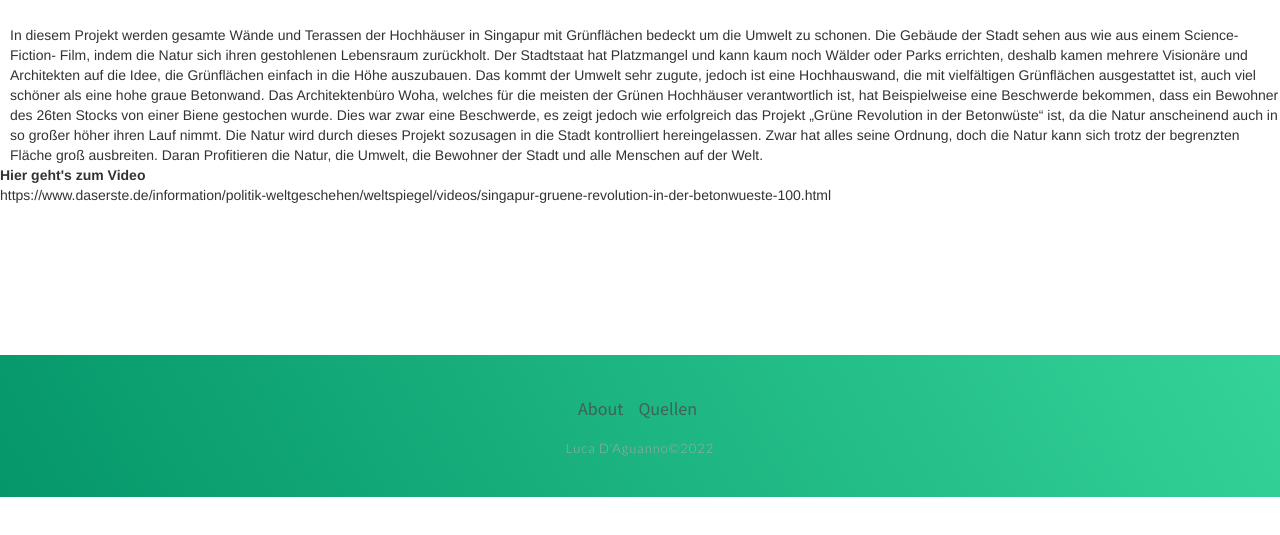
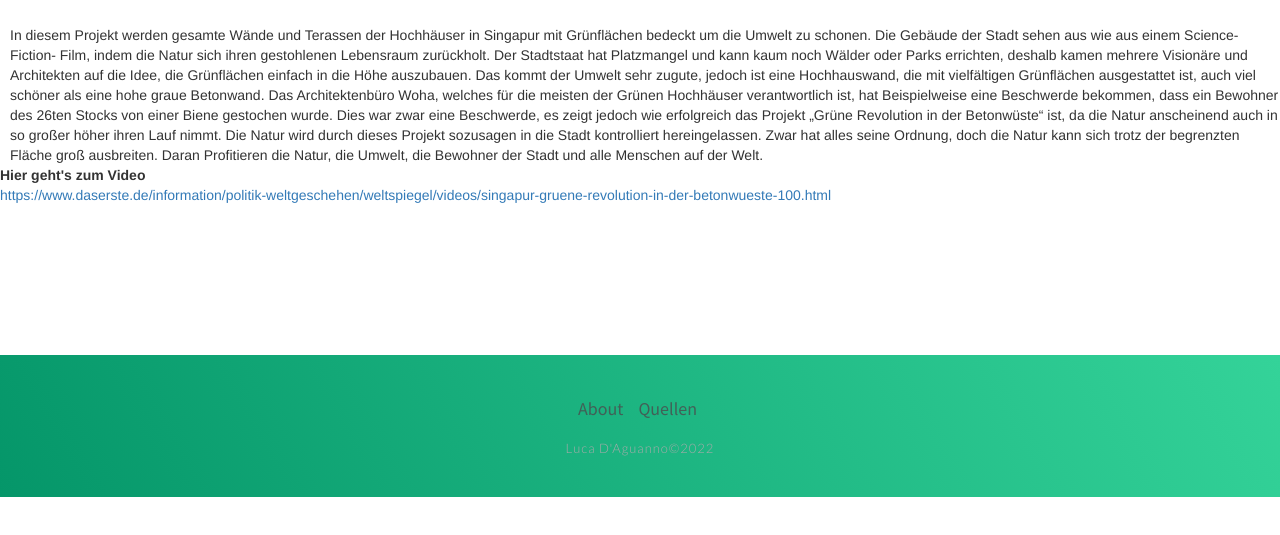
Before and after one commit to Luca180405/erdkunde, a plain HTML site: page betonwüste.html in a window 1280 px wide. Shown: the part 95-630 px from the top of the page. Drawn offline with nearby package versions, Linux system fonts and the light colour scheme.

Commit message:
Update betonwüste.html

```diff
--- a/betonwüste.html
+++ b/betonwüste.html
@@ -53,8 +53,9 @@ die Natur, die Umwelt, die Bewohner der Stadt und alle Menschen auf der Welt. </
 
     <div><span style="font-weight: bold;">Hier geht's zum Video</span>
     <br>
-        https://www.daserste.de/information/politik-weltgeschehen/weltspiegel/videos/singapur-gruene-revolution-in-der-betonwueste-100.html
-    </div>
+      <a href="https://www.daserste.de/information/politik-weltgeschehen/weltspiegel/videos/singapur-gruene-revolution-in-der-betonwueste-100.html">  https://www.daserste.de/information/politik-weltgeschehen/weltspiegel/videos/singapur-gruene-revolution-in-der-betonwueste-100.html
+   </a>
+          </div>
 
       <div class="footer-basic">
         <footer>
```
